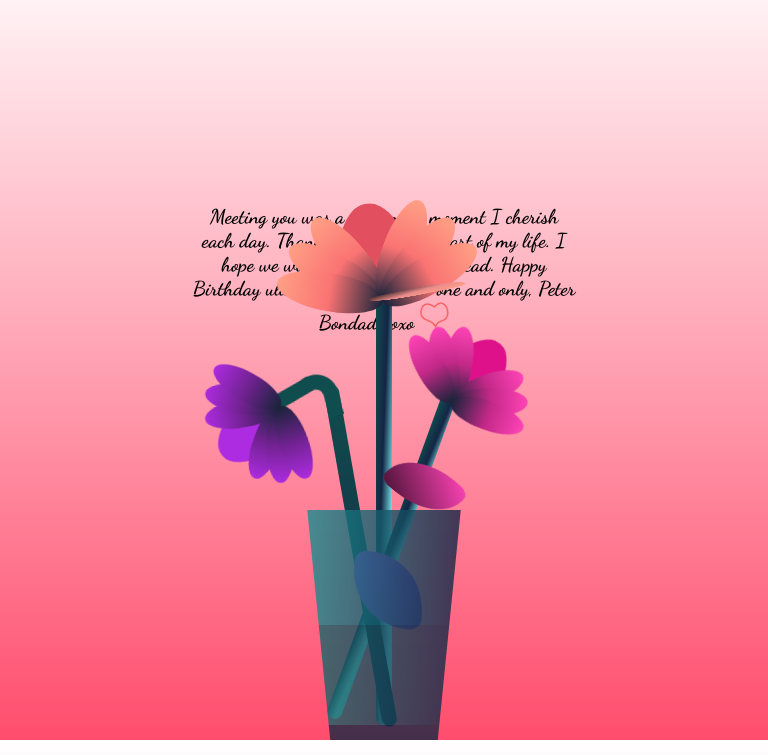
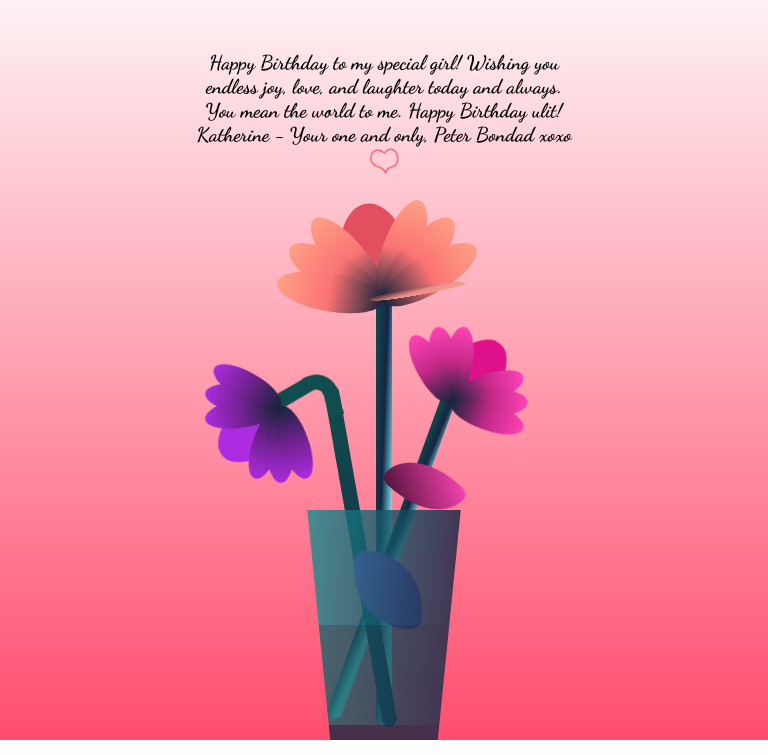
Before and after one commit to mapeeeeeeh-xx/birthdaynilove, a plain HTML site: page main.html in a window 768 px wide. Shown: the part 60-815 px from the top of the page. Drawn offline with Linux system fonts and the light colour scheme.

Commit message:
first commit

```diff
--- a/main.css
+++ b/main.css
@@ -93,10 +93,10 @@ body {
 
   .valentine-poem {
     font-size: 20px; /* Adjusted font size for medium screens */
-    top: 35%; /* Adjusted value */
+    top: 22%; /* Adjusted value */
     transform: translate(-50%, -50%);
     font-weight: bold;
-    margin-top: 50px;
+
   }
 }
 
--- a/main.html
+++ b/main.html
@@ -18,7 +18,7 @@
         <img class="blurred_heart" src="heart blurred.png" alt="">
       </div>
       <div class="valentine-poem">
-        Meeting you was a blessing, a moment I cherish each day. Thank you for being a part of my life. I hope we will have a good road ahead. Happy Birthday ulit! Katherine - Your one and only, Peter Bondad xoxo
+        Happy Birthday to my special girl! Wishing you endless joy, love, and laughter today and always. You mean the world to me. Happy Birthday ulit! Katherine - Your one and only, Peter Bondad xoxo
         <img class="heartt" src="heart.png" alt="">
       </div>
 
```
